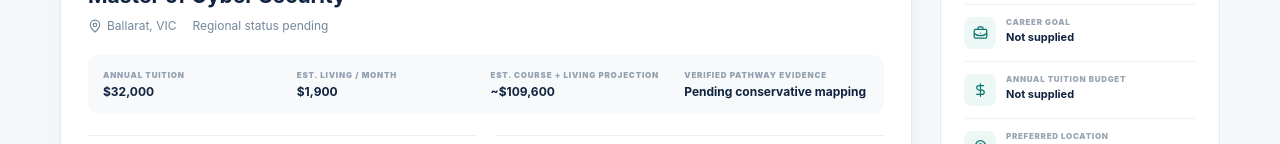
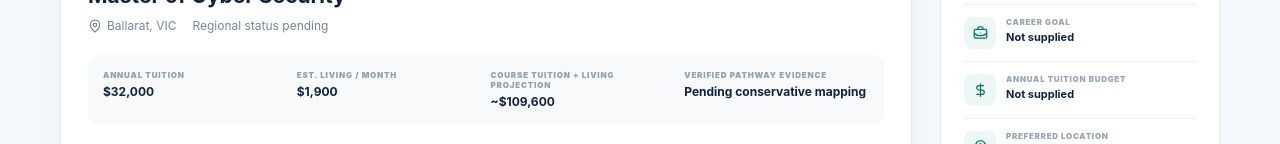
Before and after one commit to bkushen/unipath-australia, a Next.js app: page /results in a window 1280 px wide. Shown: the part 808-952 px from the top of the page. Built offline with nearby package versions, Linux system fonts and the light colour scheme; no server answers; the database is empty.

Commit message:
Surface whole-course tuition and fee sources in results

```diff
--- a/app/results/page.tsx
+++ b/app/results/page.tsx
@@ -112,17 +112,18 @@ export default function ResultsPage() {
               <div className="costRow">
                 <div><small>{tuitionLabel(result)}</small><b>{money(result.annualFee)}</b></div>
                 <div><small>EST. LIVING / MONTH</small><b>{money(result.estimatedMonthlyLiving)}</b></div>
-                <div><small>EST. COURSE + LIVING PROJECTION</small><b>{result.estimatedTotalCost === null ? "Pending comparable data" : `~${money(result.estimatedTotalCost)}`}</b></div>
+                <div><small>COURSE TUITION + LIVING PROJECTION</small><b>{totalProjectionLabel(result)}</b></div>
                 <div><small>VERIFIED PATHWAY EVIDENCE</small><b>{pathwayEvidence(result)}</b></div>
               </div>
 
-              {(result.accreditation || result.sourceUrl || catalogMode === "verified") && <div className="evidenceRow">
+              {(result.accreditation || result.sourceUrl || result.feeSourceUrl || catalogMode === "verified") && <div className="evidenceRow">
                 <div className="evidenceMeta">{result.accreditation && <span><ShieldCheck size={14}/>{result.accreditation}</span>}</div>
                 <div className="evidenceActions">
                   {catalogMode === "verified" && <SaveCourseButton courseId={result.id} compact />}
                   {catalogMode === "verified" && <a href={`/courses/${result.id}`}>Course details →</a>}
                   {catalogMode === "verified" && index > 0 && top && <a href={`/compare?ids=${top.id},${result.id}`}>Compare with #1 →</a>}
-                  {result.sourceUrl && <a href={result.sourceUrl} target="_blank" rel="noreferrer">Official source <ExternalLink size={13}/></a>}
+                  {result.feeSourceUrl && <a href={result.feeSourceUrl} target="_blank" rel="noreferrer">Fee source <ExternalLink size={13}/></a>}
+                  {result.sourceUrl && result.sourceUrl !== result.feeSourceUrl && <a href={result.sourceUrl} target="_blank" rel="noreferrer">Course source <ExternalLink size={13}/></a>}
                 </div>
               </div>}
 
@@ -171,8 +172,14 @@ function regionalStatusLabel(course: CourseCandidate) {
 
 function tuitionLabel(course: CourseCandidate) {
   if (course.feeYear) return `ANNUAL TUITION (${course.feeYear})`;
-  if (course.annualFee !== null && course.cricosCode) return "ANNUALISED CRICOS TUITION ESTIMATE";
+  if (course.annualFee !== null && course.totalTuition != null) return "ANNUALISED CRICOS TUITION ESTIMATE";
   return "ANNUAL TUITION";
+}
+
+function totalProjectionLabel(course: ReturnType<typeof rankCourses>[number]) {
+  if (course.estimatedTotalCost !== null) return `~${money(course.estimatedTotalCost)}`;
+  if (course.totalTuition != null) return `${money(course.totalTuition)} tuition · living pending`;
+  return "Pending comparable data";
 }
 
 function durationLabel(months: number) {
```
